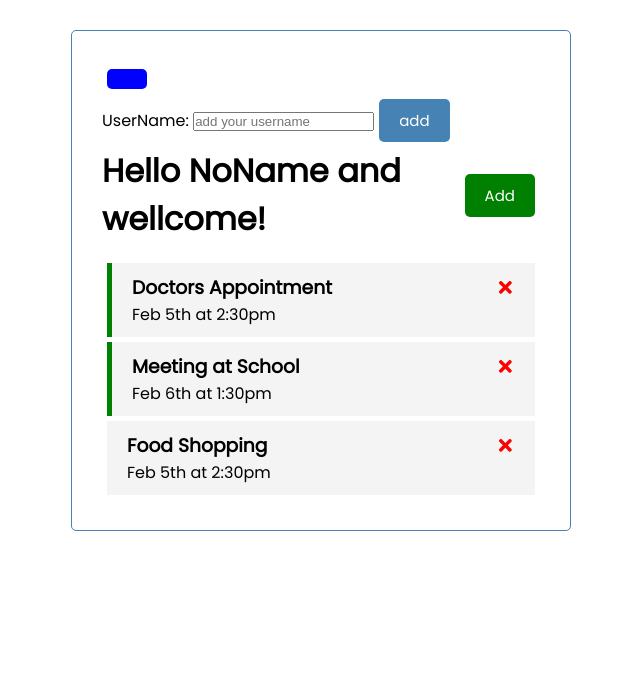
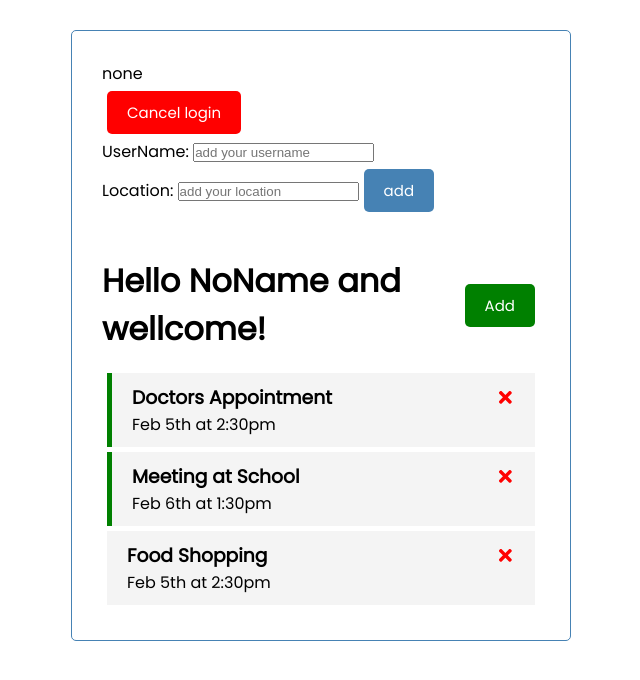
Before and after one commit to TalSchreiber95/WebProject2-reactJS, a React (Create React App) app: page / in a window 1280 px wide. Both pictures are taken after a click on the button "Login". Shown: the top 680 px of the page, without its empty margins (319-959 px from the left). Built offline with nearby package versions, Linux system fonts and the light colour scheme.

Commit message:
reactJs crash course as been finished 21.10.21

```diff
--- a/src/App.js
+++ b/src/App.js
@@ -1,13 +1,18 @@
-// https://www.youtube.com/watch?v=w7ejDZ8SWv8
+//Followed by this video: https://www.youtube.com/watch?v=w7ejDZ8SWv8
 import { useState } from "react"
 import Tasks from "./components/Tasks";
 import Header from "./components/Header";
 import AddTask from "./components/AddTask"
 import Login from "./components/Login";
+import AddUser from "./components/AddUser";
+import Local from "./components/Local";
 const App = () => {
-  const [setName,setNameLogin]=useState(false)
-  const [showAddTask,setShowAddTask]=useState(false)
-  const [tasks , setTasks]= useState([
+  const [setName, setNameLogin] = useState("NoName")
+  const [Location,setLocation] = useState("none")
+  const [showSetName, setShowNameLogin] = useState(false)
+  const [showLogin, setShowLogin] = useState(false)
+  const [showAddTask, setShowAddTask] = useState(false)
+  const [tasks, setTasks] = useState([
     {
       id: 1,
       text: 'Doctors Appointment',
@@ -29,39 +34,54 @@ const App = () => {
   ])
 
   //Add Task
-const addTask=(task)=>{
-  const id= Math.floor(Math.random()*10000)+1
-  const newTask= {id, ...task}
-  setTasks([...tasks,newTask])
+  const addTask = (task) => {
+    const id = tasks[tasks.length - 1].id + 1
+    const newTask = { id, ...task }
+
+    setTasks([...tasks, newTask])
   }
   // Delete Task
-const deleteTask= (id)=>{
-  setTasks(tasks.filter((task)=>task.id !== id))
+  const deleteTask = (id) => {
+    setTasks(tasks.filter((task) => task.id !== id))
   }
   // Toggle Remainder
-const toggleReminder=(id)=>{
-  setTasks(tasks.map((task)=>
-  task.id===id
-    ?{...task,reminder: !task.reminder}
+  const toggleReminder = (id) => {
+    setTasks(tasks.map((task) =>
+      task.id === id
+        ? { ...task, reminder: !task.reminder }
         : task))
   }
   return (
     <div className="container">
-      <Login Name={setName} onName={()=>
-        setNameLogin(!setName)}/>
-      <Header Name={setName} onName={()=>
-        setNameLogin(!setName)}
-        onAdd={()=>
+      <Local local={Location}/>
+
+      {!showLogin &&
+        <Login
+          onLogin={() =>
+            setShowLogin(!showLogin)}
+        />}
+      {showLogin && !showSetName &&
+        <AddUser
+          onLogin={() =>
+            setShowLogin(!showLogin)}
+          onAddUser={() =>
+            setShowNameLogin(!showSetName)}
+          onName={setNameLogin}
+          OnLocation={setLocation}
+        />}
+      <Header
+        Name={setName}
+        onAdd={() =>
           setShowAddTask(!showAddTask)}
         showAdd={showAddTask}
       />
-
-      {showAddTask &&  <AddTask onAdd={addTask} />}
-      {tasks.length>0 ? ( <Tasks tasks={tasks}
-      onDelete={deleteTask} onToggle={toggleReminder}/>)
-      : ('No tasks remaining'
-      )}
-
+      {showAddTask &&
+        <AddTask onAdd={addTask} />}
+      {tasks.length > 0
+        ? (<Tasks tasks={tasks}
+          onDelete={deleteTask}
+          onToggle={toggleReminder} />)
+        : ('No tasks remaining')}
     </div>
   );
 }
--- /dev/null
+++ b/src/components/AddUser.js
@@ -0,0 +1,49 @@
+import React from 'react'
+import Button from "./Button"
+import { useState } from "react"
+
+const AddUser = ({onLogin, onAddUser,onName,OnLocation }) => {
+    const [userName, setUserName] = useState('')
+    const [local,setlocal]=useState('')
+    const onSubmit = (e) => {
+        e.preventDefault()
+        if (!userName) {
+            alert("Add User Please!")
+            return
+        }
+        console.log(userName)
+        onAddUser()
+        onName(userName)
+        OnLocation(local)
+    }
+    return (
+        <div>
+            <Button type="button" color='red'
+                text="Cancel login"
+                onClick={onLogin} />
+            <form className='add-form' onSubmit={onSubmit}>
+                <label>UserName: </label>
+                <input
+                    type="text"
+                    placeholder="add your username"
+                    value={userName}
+                    onChange={(e) =>
+                        setUserName(e.target.value)}
+                />
+                <br/>
+                <label>Location: </label>
+                <input
+                 type="text"
+                    placeholder="add your location"
+                    value={local}
+                    onChange={(e) =>
+                        setlocal(e.target.value)}
+
+                />
+                <Button type="submit" text="add" />
+            </form>
+        </div>
+    )
+}
+
+export default AddUser
--- a/src/components/Header.js
+++ b/src/components/Header.js
@@ -1,13 +1,12 @@
 import PropTypes from 'prop-types'
 import Button from './Button'
-const Header = ({userName,onAdd,showAdd}) => {
-
+const Header = ({Name,onAdd,showAdd}) => {
     return (
 
         <div>
             <header className='header'>
               <h1>
-                  Hello {userName} and wellcome!
+                  Hello {Name} and wellcome!
               </h1>
 
                 <Button
@@ -19,7 +18,7 @@ const Header = ({userName,onAdd,showAdd}) => {
     )
 }
 Header.defaultProps = {
-    userName: "NoName" ,
+    Name: "NoName" ,
 }
 Header.prototype = {
     userName: PropTypes.string.isRequired,
--- /dev/null
+++ b/src/components/Local.js
@@ -0,0 +1,11 @@
+import React from 'react'
+
+const Local = ({local}) => {
+  return (
+    <div>
+      {local}
+    </div>
+  )
+}
+
+export default Local
--- a/src/components/Login.js
+++ b/src/components/Login.js
@@ -1,26 +1,12 @@
 import Button from "./Button"
-import { useState } from "react"
-const Login = ({Name,onName}) => {
-const [userName, setUserName] = useState('')
+const Login = ({onLogin}) => {
     return (
         <div>
-            <Button text={Name?"":"Login"}
+            <Button text={"Login"}
                 color='blue'
-                onClick={onName}
+                className='btn btn-block'
+                onClick={onLogin}
             />
-            <form>
-                <label>UserName: </label>
-                <input type="text"
-                 placeholder="add your username"
-                 value={userName}
-                 onChange={(e)=>
-                 setUserName(e.target.value)}>
-                </input>
-                <Button type="submit" text="add"/>
-                {/* <input type='text'  */}
-                {/* placeholder='Add task' */}
-                {/* // value={text} */}
-            </form>
         </div>
     )
 }
```
Lines whose indentation alone changed are shown as unchanged.
